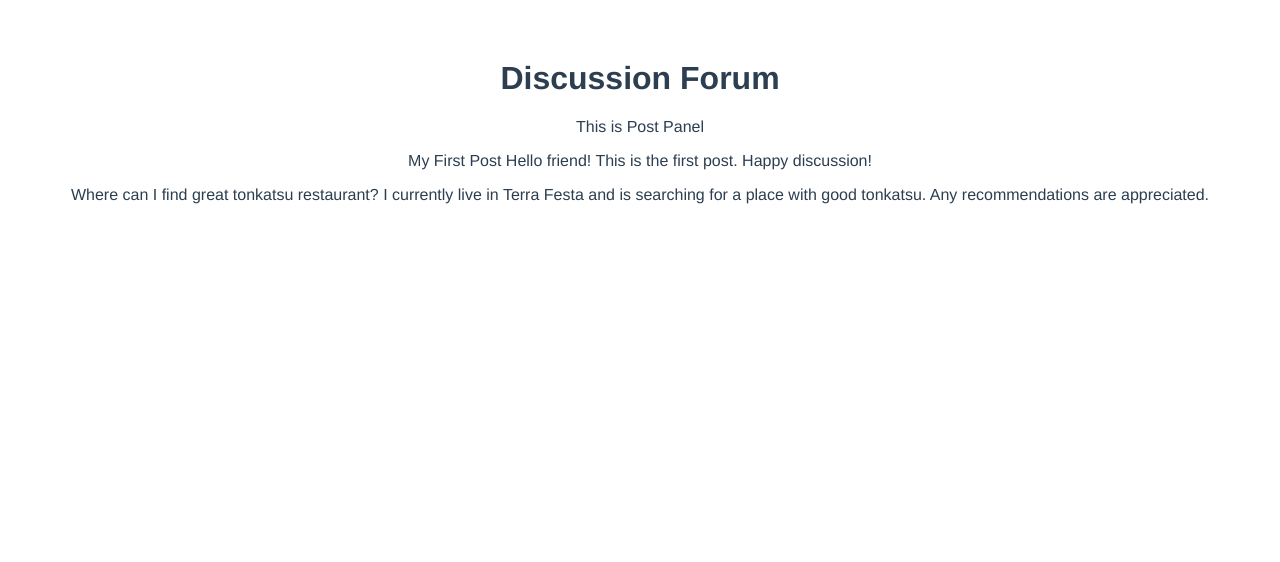
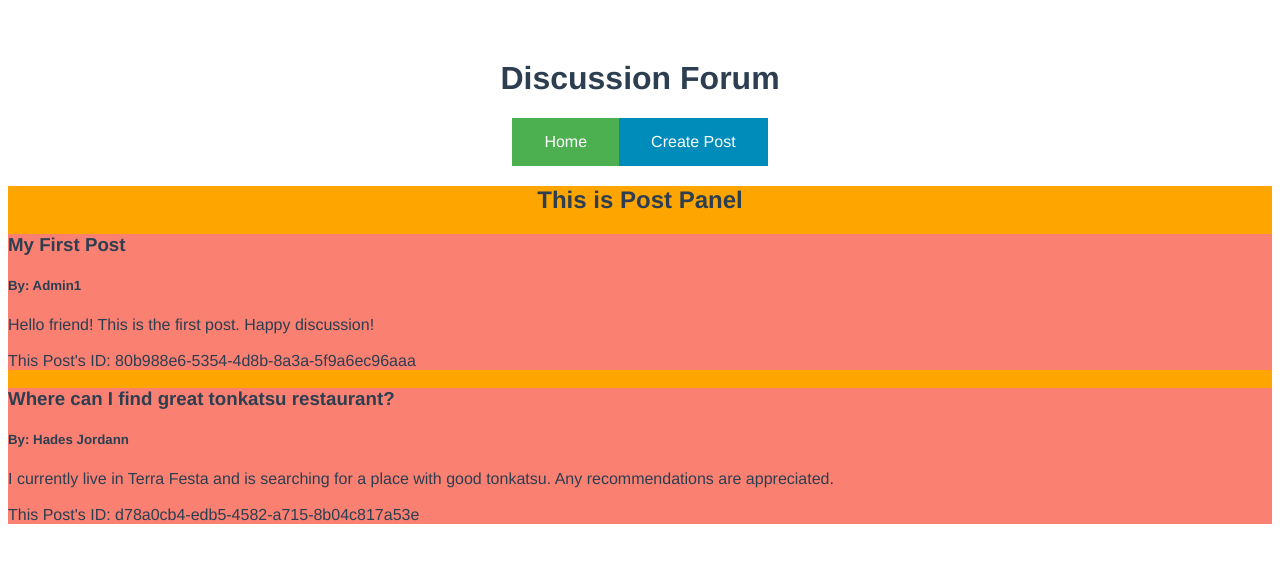
Before and after one commit to Atiwat-R/WebApp-Dev-Project, a Vue app: page /postpanel in a window 1280 px wide. Shown: the top 562 px of the page. Built offline with nearby package versions, Linux system fonts and the light colour scheme.

Commit message:
Add files via upload
WIP. Added new components and a way to sent data to Firebase database.

```diff
--- a/src/App.vue
+++ b/src/App.vue
@@ -1,9 +1,14 @@
 <template>
-
 
   <h1>Discussion Forum</h1>
 
+  <!-- Navigation Panel -->
+  <router-link to="/postpanel"> Home </router-link>
+  <router-link to="/postmaker"> Create Post </router-link>
+
   <router-view></router-view>
+
+
 
 
 </template>
@@ -14,17 +19,20 @@
 
 export default {
 
-
   provide: { // Provide pass down data to all its child
     allPosts: // a list containing all the posts.
     [
       {
         title: "My First Post",
-        content: "Hello friend! \nThis is the first post. Happy discussion!"
+        poster: "Admin1",
+        content: "Hello friend! \nThis is the first post. Happy discussion!",
+        postID: "80b988e6-5354-4d8b-8a3a-5f9a6ec96aaa"
       },
       {
         title: "Where can I find great tonkatsu restaurant?",
-        content: "I currently live in Terra Festa and is searching for a place with good tonkatsu. \nAny recommendations are appreciated."
+        poster: "Hades Jordann",
+        content: "I currently live in Terra Festa and is searching for a place with good tonkatsu. \nAny recommendations are appreciated.",
+        postID: "d78a0cb4-edb5-4582-a715-8b04c817a53e"
       },
     ]
   },
@@ -32,6 +40,7 @@ export default {
 </script>
 
 <style>
+
 #app {
   font-family: Avenir, Helvetica, Arial, sans-serif;
   -webkit-font-smoothing: antialiased;
@@ -40,4 +49,19 @@ export default {
   color: #2c3e50;
   margin-top: 60px;
 }
+
+
+a {
+  background-color: #008cba; /* Green */
+  border: none;
+  color: white;
+  padding: 15px 32px;
+  text-align: center;
+  text-decoration: none;
+  display: inline-block;
+  font-size: 16px;
+}
+a.router-link-active {
+  background-color: #4caf50;
+}
 </style>
--- a/src/components/Post.vue
+++ b/src/components/Post.vue
@@ -1,8 +1,15 @@
 <template>
-    <p>
-        {{ this.title }}
-        {{ this.content }}
-    </p>
+    <div class="post" v-on:click="redirect()">
+        <h3>{{ this.title }}</h3>
+        <h5>By: {{ this.poster }}</h5>
+        <p>
+            {{ this.content }}
+            <br><br>
+            This Post's ID: {{ this.postID }}
+            <br>
+        </p>
+    </div>
+
 </template>
 
 
@@ -14,8 +21,16 @@
 
 
 export default {
-    props: ["title", "content"],
+    props: ["title", "poster", "content", "postID"],
 
+    methods: {
+        redirect() {
+            alert("Redirecting to comments of post: ".concat(this.title).concat("..."));
+        },
+
+
+
+    },
 }
 </script>
 
@@ -23,5 +38,8 @@ export default {
 
 
 <style scoped>
-
+    .post {
+        background: salmon;
+        text-align: left;
+    }
 </style>
--- /dev/null
+++ b/src/components/PostMaker.vue
@@ -0,0 +1,78 @@
+<template>
+
+    <h1>Write Your Post</h1>
+
+    <form @submit.prevent="createPost"> <!-- summit.prevent prevents the page from reloading once the form is submitted -->
+
+        <h5>Title:</h5>
+        <!-- Use textarea for paragraph-size input box -->
+        <textarea name="paragraph_title" cols="50" rows="1" v-model="title"></textarea>
+        <br>
+        <h5>Content:</h5>
+        <textarea name="paragraph_content" cols="50" rows="10" v-model="content"></textarea>
+        <br>
+        <button v-on:click="createPost">Create Post</button>
+
+    </form>
+    <br><br><br>
+
+</template>
+
+
+
+
+<script>
+
+import AxiosService from "../services/AxiosService.js";
+
+export default {
+  inject: ["studentId"],
+  props: ["courseId", "courseName"],
+  data() {
+    return {
+        title: "",
+        poster: "",
+        content: "",
+    };
+  },
+  methods: {
+
+    resetInput() {
+        this.title = "";
+        this.poster = "";
+        this.content = "";
+    },
+    createPost() { // Package the input into JSON and sent it to Database
+        let json = {
+            title: this.title,
+            poster: "TempUser22",
+            content: this.content,
+            postID: this.generateID(),
+        }
+        this.resetInput();
+        AxiosService.postPost(json)
+        .then((response) => {
+            // alert(response.status);
+            console.log(response.status);
+        })
+        .catch((error) => {
+            // alert(error);
+            console.log(error);
+        })
+    },
+    generateID() { // Generate random uuid
+        // Code credit: https://gist.github.com/jed/982883
+        var uuid = () => ([1e7]+-1e3+-4e3+-8e3+-1e11).replace(/[018]/g,c =>(c^(window.crypto||window.msCrypto).getRandomValues(new Uint8Array(1))[0]&15>>c/4).toString(16));
+        return uuid(1);
+    },
+
+  },
+};
+</script>
+
+
+
+
+<style scoped>
+
+</style>
--- a/src/components/PostPanel.vue
+++ b/src/components/PostPanel.vue
@@ -1,14 +1,17 @@
 <template>
-    This is Post Panel
 
-    <div>
+    <div class="post-panel">
+        <h2>This is Post Panel</h2>
         <post
         v-for="aPost in allPosts"
         :key="aPost.title"
         :title="aPost.title"
-        :content="aPost.content">
+        :poster="aPost.poster"
+        :content="aPost.content"
+        :postID="aPost.postID">
         </post>
     </div>
+
 
 </template>
 
@@ -28,5 +31,7 @@ export default {
 
 
 <style scoped>
-
+    .post-panel {
+        background: orange;
+    }
 </style>
--- a/src/main.js
+++ b/src/main.js
@@ -4,7 +4,7 @@ import "nprogress/nprogress.css";
 import { createRouter, createWebHistory } from "vue-router";
 
 import PostPanel from "./components/PostPanel.vue";
-
+import PostMaker from "./components/PostMaker.vue";
 
 
 const router = createRouter({
@@ -12,9 +12,10 @@ const router = createRouter({
     routes: [
       { path: "/", redirect: "/postpanel" },
       { path: "/postpanel", component: PostPanel },
+      { path: "/postmaker", component: PostMaker },
     ],
   });
 
 
 
-createApp(App).use(router).mount("#app");
+createApp(App).use(router).mount('#app');
--- a/src/services/AxiosService.js
+++ b/src/services/AxiosService.js
@@ -1,9 +1,13 @@
 import axios from "axios";
 import NProgress from "nprogress";
 
+
+
 const apiClient = axios.create({
-  baseURL: "https://vue-test-71b83-default-rtdb.asia-southeast1.firebasedatabase.app/preregis.json/",
+  baseURL: "https://webapp-discussion-forum-default-rtdb.asia-southeast1.firebasedatabase.app/",
 });
+
+
 
 // Do the middleware thigns...
 apiClient.interceptors.request.use((config) => {
@@ -17,10 +21,20 @@ apiClient.interceptors.response.use((response) => {
 });
 
 export default {
-  postPreRegis(theObj) {
-    return apiClient.post("", theObj);
+
+  // API for posts
+  postPost(theObj) {
+    return apiClient.post("/allPost.json", theObj);
   },
-  getPreRegis() {
-    return apiClient.get("");
+  getPost() {
+    return apiClient.get("/allPost.json");
+  },
+
+  // API for comments
+  postComment(theObj) {
+    return apiClient.post("/allComment.json", theObj);
+  },
+  getComment() {
+    return apiClient.get("/allComment.json");
   },
 };
```
